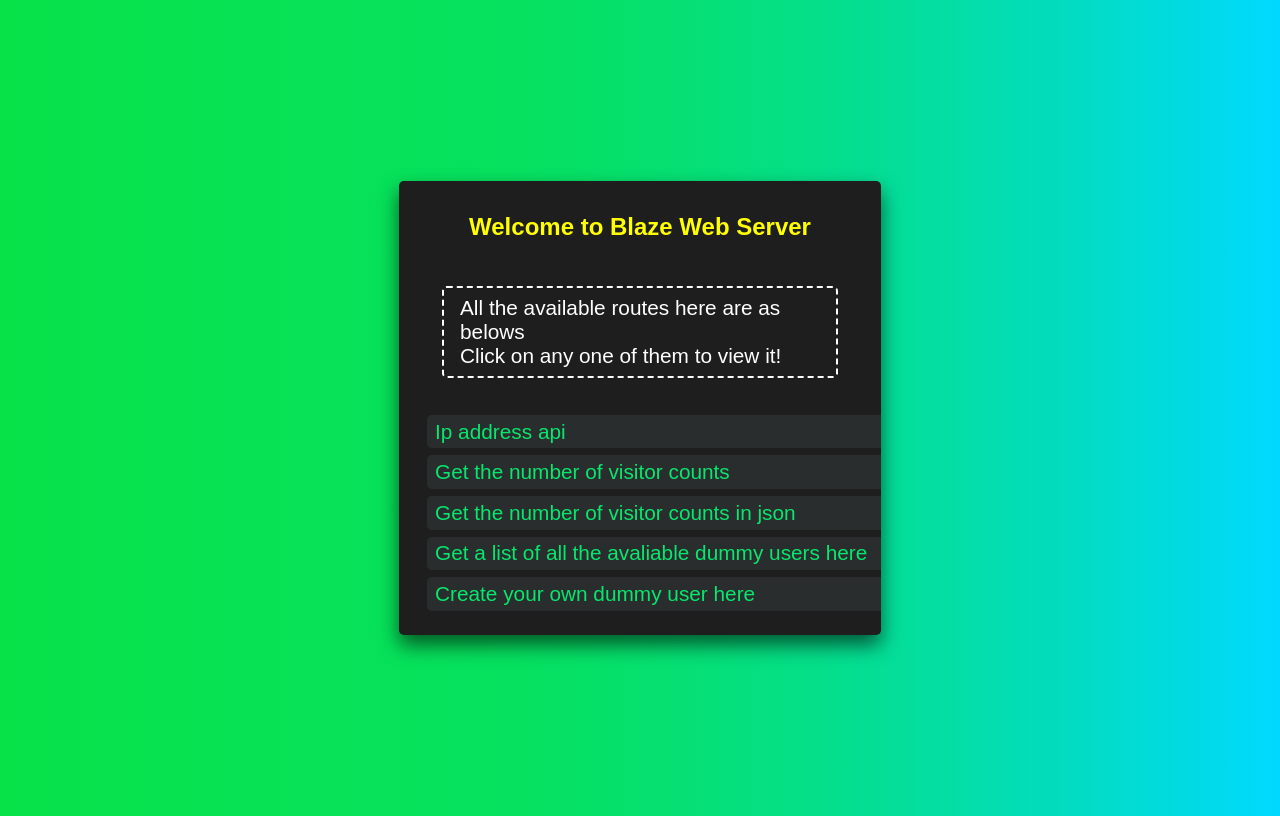
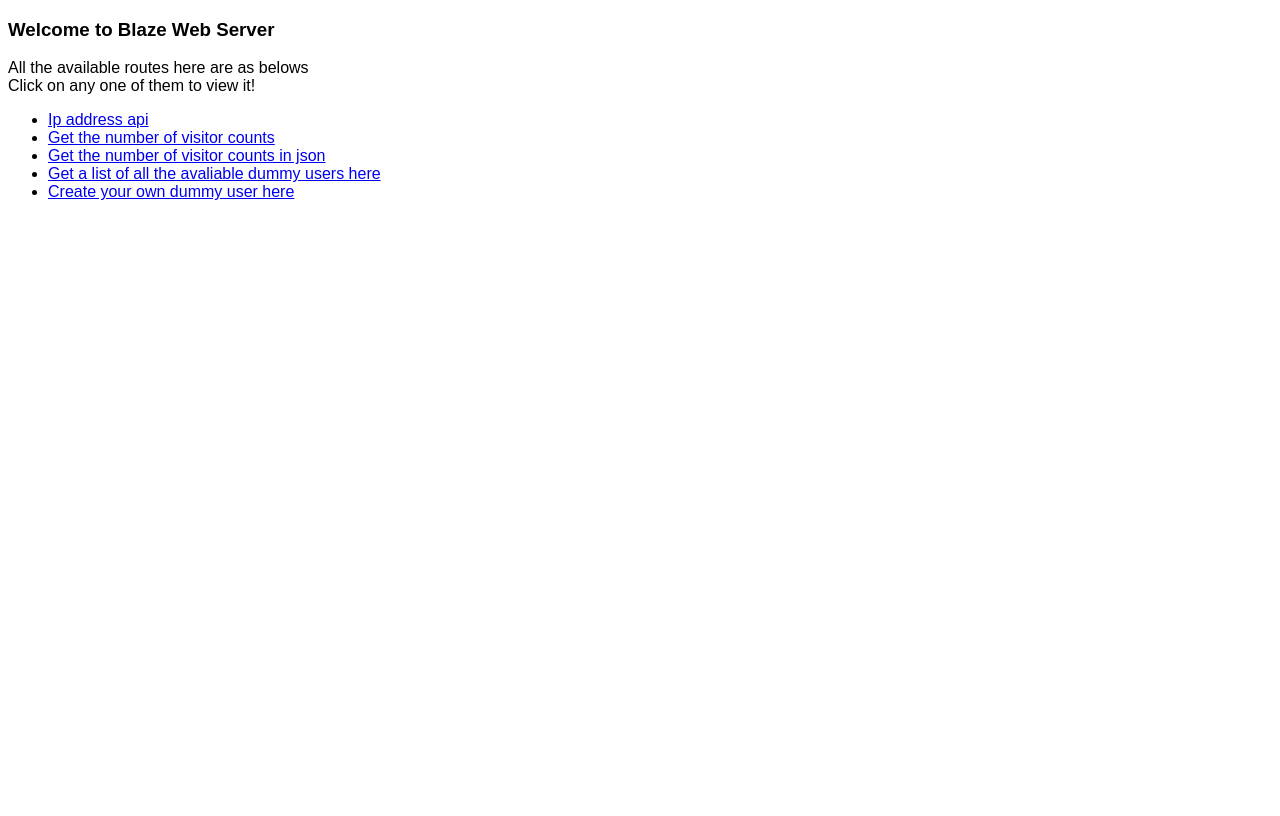
Before and after one commit to BlazeInferno64/blaze-api, a website: page index.html in a window 1280 px wide. Drawn offline with Linux system fonts and the light colour scheme.

Commit message:
Bug fixes

```diff
--- a/index.html
+++ b/index.html
@@ -5,71 +5,12 @@
     <meta name="viewport" content="width=device-width, initial-scale=1.0">
     <title>Welcome to Blaze Web Server!</title>
     <style>
-        li{
-            list-style: none;
-        }
         body{
             font-family: sans-serif;
-            display: flex;
-            align-items: center;
-            height: 100vh;
-            overflow: hidden;
-            justify-content: center;
-            background: linear-gradient(90deg,rgb(7, 226, 73),74%,rgb(0, 217, 255));
-            flex-direction: column;
-        }
-        .crd h3{
-            font-size: 1.5rem;
-            color: yellow;
-        }
-        .crd p{
-            font-size: 1.3rem;
-            width: 80%;
-            border: 2px dashed #fff;
-            padding: .5rem 1rem;
-            border-radius: .3rem;
-        }
-        .crd{
-            box-shadow: 0 10px 20px 0px rgba(0,0,0,.6);
-            padding: .5rem 1rem;
-            border-radius: .3rem;
-            display: flex;
-            width: 450px;
-            overflow: hidden;
-            align-items: center;
-            flex-direction: column;
-            background: rgba(30,30,30);
-            color: #fff;
-        }
-        .crd ul{
-            display: flex;
-            flex-direction: column;
-            align-items: center;
-            gap: 7px;
-            width: 100%;
-            user-select: none;
-        }
-        .crd ul li{
-            width: 100%;
-            font-size: 1.3rem;
-            padding: .3rem .5rem;
-            background: #2a2d2e;
-            border-radius: .3rem;
-
-        }
-        .crd a{
-            color: rgb(8, 231, 109);
-            text-decoration: none;
-        }
-        @media (max-width: 500px) {
-            .crd{
-                width: 93%;
-            }
         }
     </style>
 </head>
 <body>
-    <div class="crd">
         <h3>
             Welcome to Blaze Web Server
         </h3>
@@ -105,6 +46,5 @@
                 </a>
             </li>
         </ul>
-    </div>
 </body>
 </html>
--- a/index.js
+++ b/index.js
@@ -33,11 +33,6 @@ app.get("/",(req, res) => {
     res.sendFile(__dirname + '/index.html')
 })
 
-app.get("/ip",(req, res) => {
-    const ip = req.ip;
-    res.send(ip);
-})
-
 app.get("/github",(req, res) => {
     console.log(`Redirecting visitors!`)
     res.redirect("https://github.com/blazeinferno64");
--- a/routes/post-user-route.js
+++ b/routes/post-user-route.js
@@ -58,7 +58,7 @@ router.post("/submit",(req, res) => {
     const username = req.body.name;
     const description = req.body.about;
     const favLang = req.body.language;
-    const hobbies = req.body.hobby;
+    const hobbies = req.body.hobbies;
 
     const fileLocation = path.join(__dirname, "../public/api/post-user-api/user.json");
 
--- a/routes/visitor-count/count.json
+++ b/routes/visitor-count/count.json
@@ -1,4 +1,4 @@
 {
   "Name": "Visitor Count",
-  "Count": 0
+  "Count": 5
 }
```
Also changed, not shown: public/api/post-user-api/user.json (+4 -3 lines).
